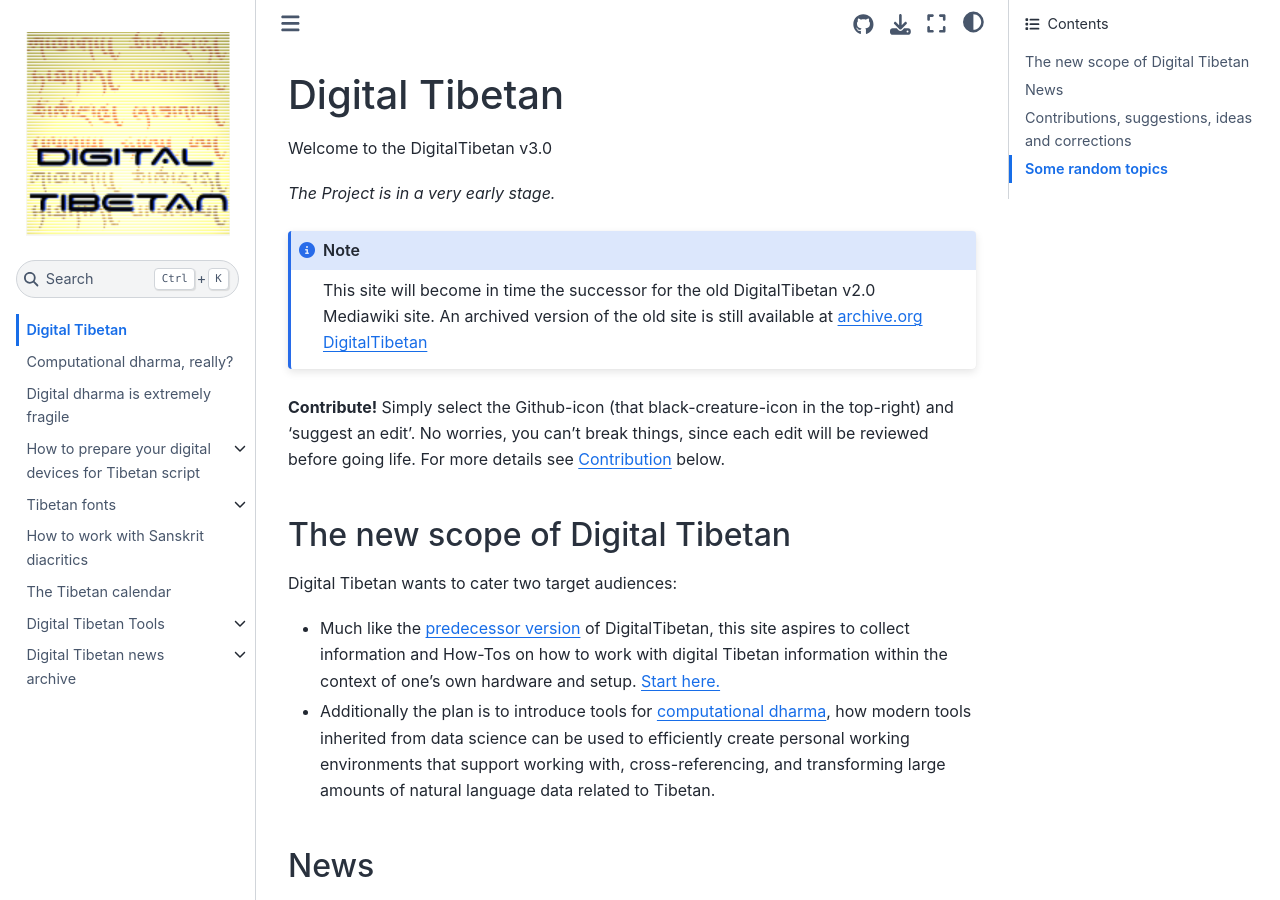
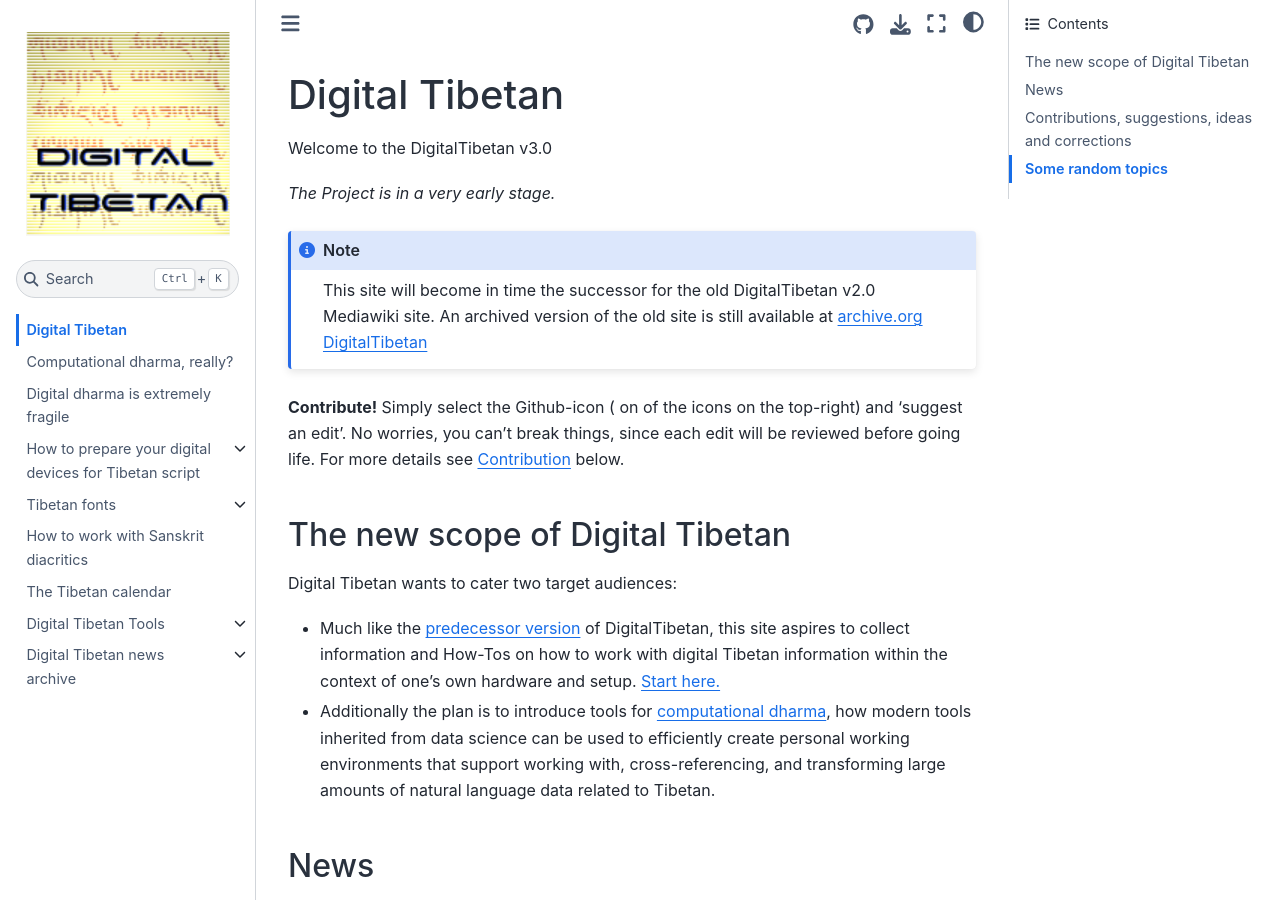
Before and after one commit to DigitalTibetan/DigitalTibetan, a Jupyter Book: the page built from main.md, in a window 1280 px wide and 900 px high. Built offline with Jupyter Book 1.0.4 settings and Sphinx 7.4.7 and the Sphinx Book theme 1.1.4, drawn with Linux system fonts in a browser that asks for light colours.

Commit message:
no creatures

````diff
--- a/main.md
+++ b/main.md
@@ -9,7 +9,7 @@
 An archived version of the old site is still available at [archive.org DigitalTibetan](https://web.archive.org/web/20210502044931/http://www.digitaltibetan.org/index.php/Digital_Tibetan)
 ```
 
-**Contribute!** Simply select the Github-icon (that black-creature-icon in the top-right) and 'suggest an edit'. No worries, you can't break things, since each edit will be reviewed before going life. For more details see [Contribution](contribute) below.
+**Contribute!** Simply select the Github-icon ( on of the icons on the top-right) and 'suggest an edit'. No worries, you can't break things, since each edit will be reviewed before going life. For more details see [Contribution](contribute) below.
 
 ## The new scope of Digital Tibetan
 
````
